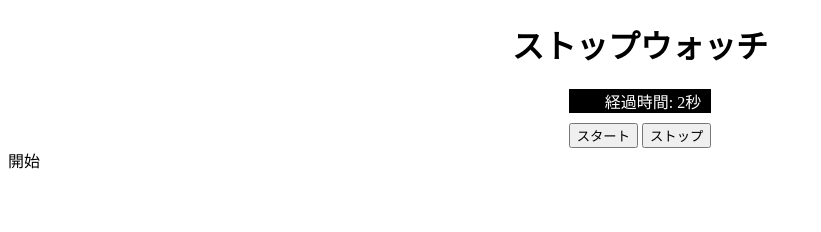
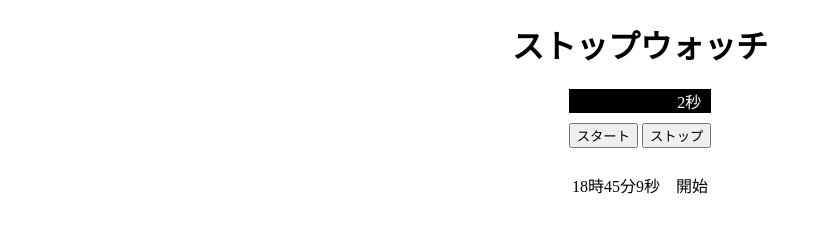
Before and after one commit to mizu329/stopwatch, a plain HTML site: page index.html in a window 1280 px wide. Both pictures are taken after a click on the button "スタート". Shown: the whole page, without its empty margins (0-821 px from the left). Drawn offline with Linux system fonts and the light colour scheme.

Commit message:
ログに時刻・経過時間を追加

```diff
--- a/css/style.css
+++ b/css/style.css
@@ -6,6 +6,7 @@
   margin: 0 auto;
   width: fit-content;
 }
+
 .display {
   background-color: black;
   color: white;
@@ -13,3 +14,9 @@
   padding-right: 10px;
   margin-bottom: 10px;
 }
+
+.log {
+  margin: 0 auto;
+  width: fit-content;
+  margin-top: 25px;
+}
--- a/js/main.js
+++ b/js/main.js
@@ -2,15 +2,24 @@ alert("これはストップウォッチです");
 
 function addMessage(message) {
   let messageElm = document.createElement("div");
-  messageElm.innerText = message;
+  let now = new Date();
+  messageElm.innerText =
+    now.getHours() +
+    "時" +
+    now.getMinutes() +
+    "分" +
+    now.getSeconds() +
+    "秒" +
+    "　" +
+    message;
   logElm.appendChild(messageElm);
 }
 
 // 変数定義
 let displayElm = document.getElementsByClassName("display")[0];
 let logElm = document.querySelector(".log");
+let timer = null;
 let seconds = 0;
-let timer = null;
 
 let startButton = document.getElementsByClassName("startButton")[0];
 let stopButton = document.getElementsByClassName("stopButton")[0];
@@ -19,14 +28,15 @@ let stopButton = document.getElementsByClassName("stopButton")[0];
 startButton.addEventListener("click", function () {
   if (timer === null) {
     console.log("開始");
+    seconds = 0;
 
     timer = setInterval(function () {
       seconds++;
-      displayElm.innerText = "経過時間: " + seconds + "秒";
+      displayElm.innerText = `${seconds}秒`;
       console.log("経過時間: " + seconds + "秒");
     }, 1000);
 
-    addMessage("開始");
+    addMessage(`開始`);
   }
 });
 
@@ -37,6 +47,6 @@ stopButton.addEventListener("click", function () {
     clearInterval(timer);
     timer = null;
 
-    addMessage("終了");
+    addMessage(`終了 + 経過時間: ${seconds}秒`);
   }
 });
```
